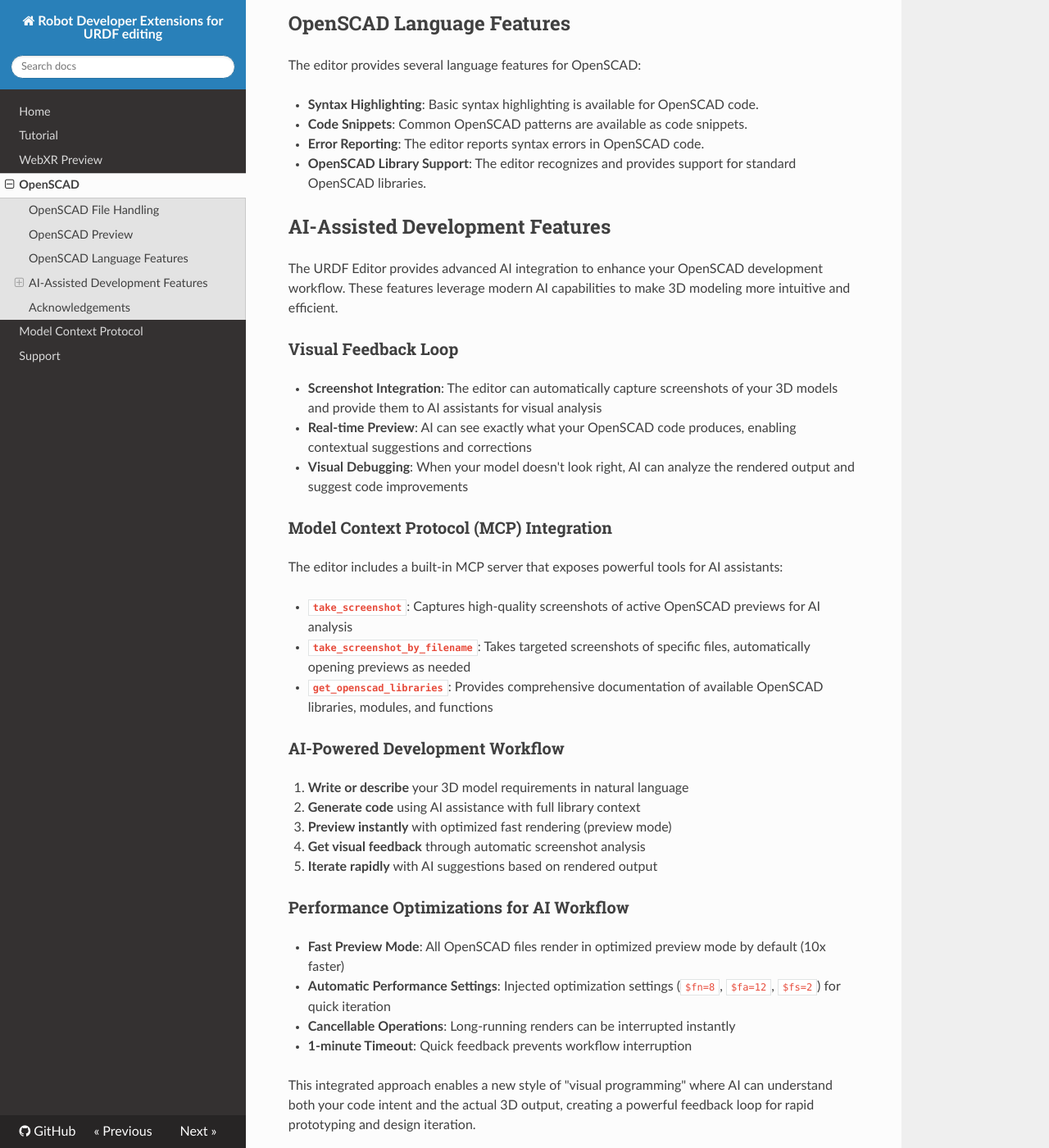
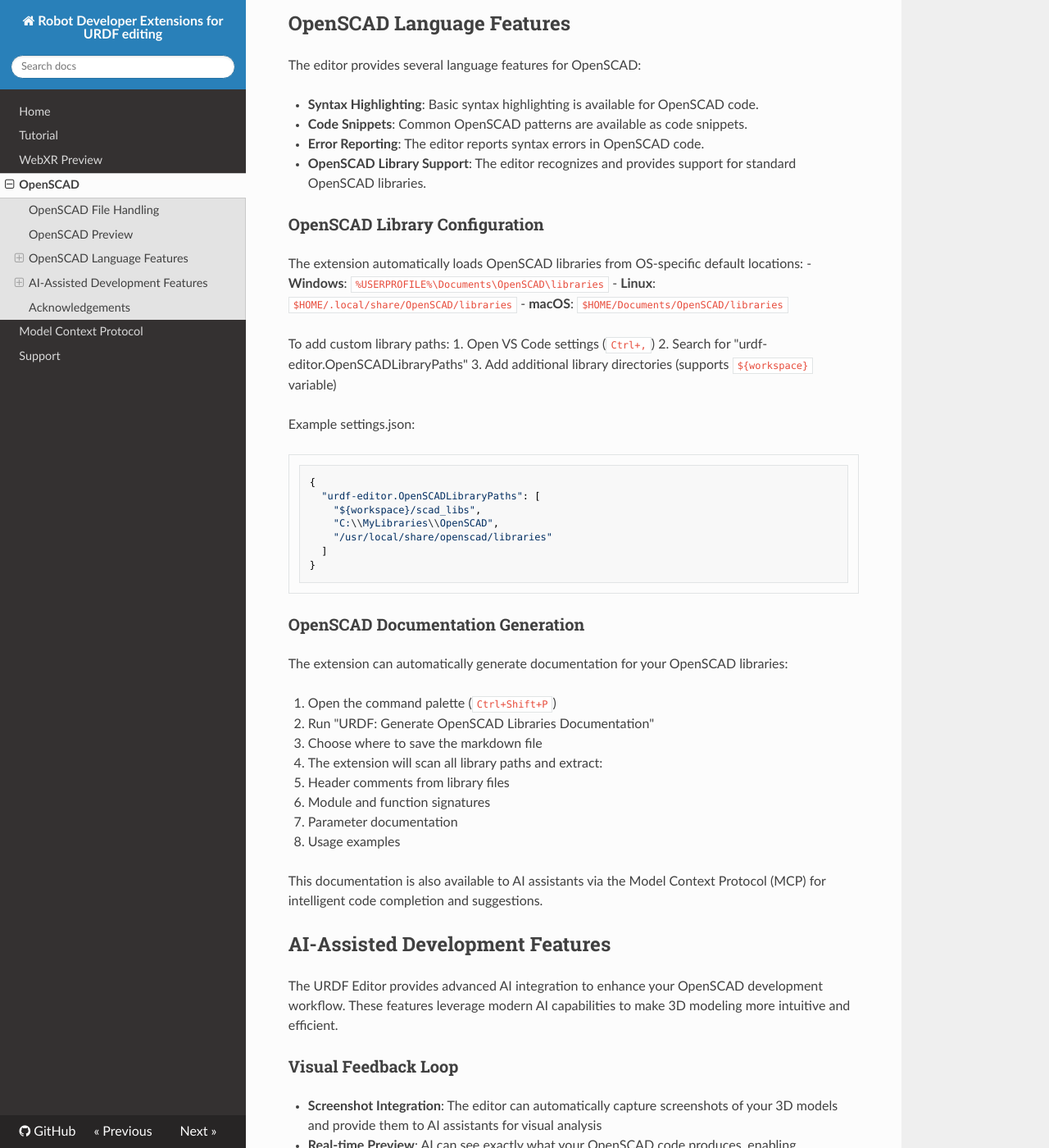
Before and after one commit to Ranch-Hand-Robotics/rde-urdf, an MkDocs documentation site: the page built from docs/OpenSCAD.md, in a window 1280 px wide and 1400 px high, scrolled down 1009 px. Shown: the whole window at 82% size. Built offline with MkDocs 1.6.1, drawn with Linux system fonts in a browser that asks for light colours; nearby versions of some CDN libraries.

Commit message:
Update Docs

````diff
--- a/docs/OpenSCAD.md
+++ b/docs/OpenSCAD.md
@@ -21,6 +21,41 @@
 - **Error Reporting**: The editor reports syntax errors in OpenSCAD code.
 - **OpenSCAD Library Support**: The editor recognizes and provides support for standard OpenSCAD libraries.
 
+### OpenSCAD Library Configuration
+The extension automatically loads OpenSCAD libraries from OS-specific default locations:
+- **Windows**: `%USERPROFILE%\Documents\OpenSCAD\libraries`
+- **Linux**: `$HOME/.local/share/OpenSCAD/libraries`
+- **macOS**: `$HOME/Documents/OpenSCAD/libraries`
+
+To add custom library paths:
+1. Open VS Code settings (`Ctrl+,`)
+2. Search for "urdf-editor.OpenSCADLibraryPaths"
+3. Add additional library directories (supports `${workspace}` variable)
+
+Example settings.json:
+```json
+{
+  "urdf-editor.OpenSCADLibraryPaths": [
+    "${workspace}/scad_libs",
+    "C:\\MyLibraries\\OpenSCAD",
+    "/usr/local/share/openscad/libraries"
+  ]
+}
+```
+
+### OpenSCAD Documentation Generation
+The extension can automatically generate documentation for your OpenSCAD libraries:
+
+1. Open the command palette (`Ctrl+Shift+P`)
+2. Run "URDF: Generate OpenSCAD Libraries Documentation"
+3. Choose where to save the markdown file
+4. The extension will scan all library paths and extract:
+   - Header comments from library files
+   - Module and function signatures
+   - Parameter documentation
+   - Usage examples
+
+This documentation is also available to AI assistants via the Model Context Protocol (MCP) for intelligent code completion and suggestions.
 
 ## AI-Assisted Development Features
 
````
Also changed, not shown: README.md (+3 -9 lines), docs/index.md (+4 -1 lines).
